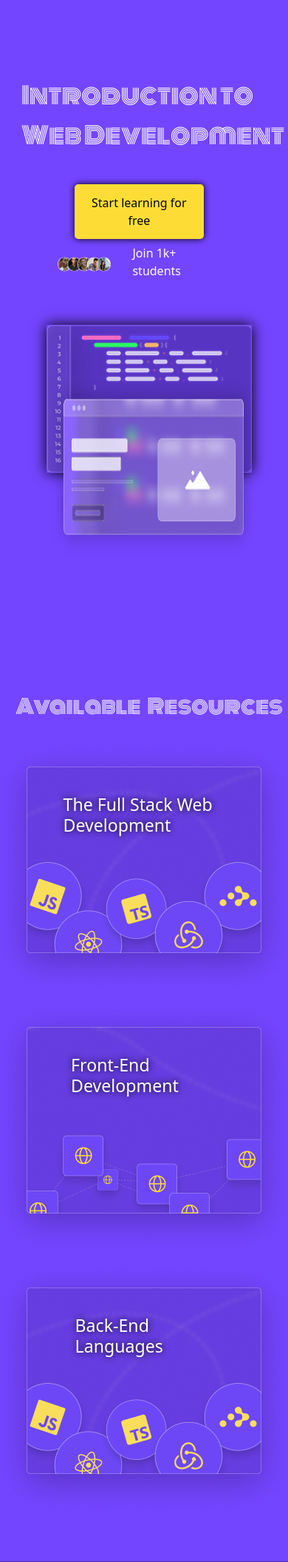
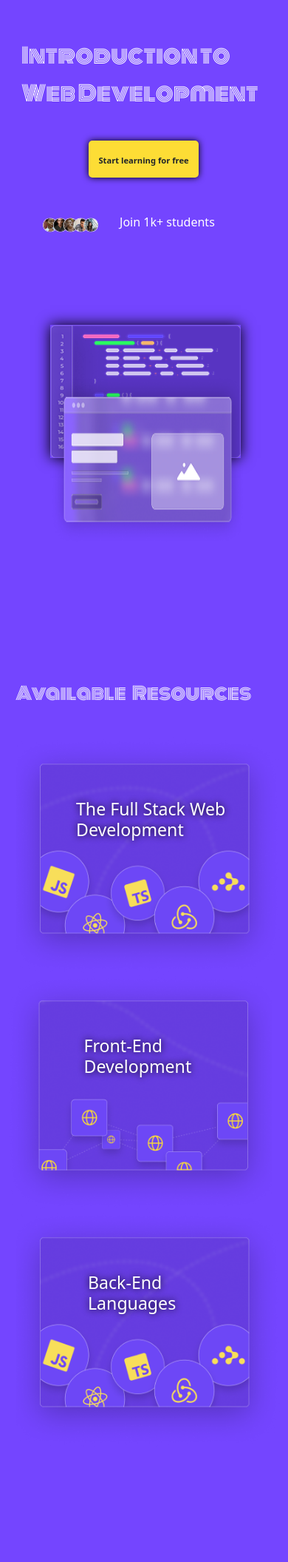
Before and after one commit to Saleem-bazhil/Web-Development-Course, a Django app: page /email/ in a window 390 px wide. Shown: the part 68-2179 px from the top of the page at 74% size. Run offline with Django 5.2, Linux system fonts and the light colour scheme; some libraries are stand-ins or nearby versions; some web fonts are replaced.

Commit message:
css small screen correction

```diff
--- a/frontend/templates/main.html
+++ b/frontend/templates/main.html
@@ -27,7 +27,7 @@
                     <h2 class="mb-3">Introduction to</h2>
                     <h2 class="mb-1"> Web Development</h2>
                     <div class="d-flex align-items-center gap-lg-3" id="logo_img">
-                        <button id="button">Start learning for free</button>
+                                            <button id="button"><a href="#new" class="text-decoration-none text-dark">Start learning for free</a></button>
                         <img src="{% static 'assets/images/stdlogo.png' %}" alt="">
                         <p>Join 1k+ students</p>
                     </div>
--- a/static/css/main.css
+++ b/static/css/main.css
@@ -20,6 +20,7 @@ html,body {
   height: 100vh;
   width: 100%;
   display: flex;
+  /* justify-content: center; */
   align-items: center;
   position: relative;
   bottom: 10vh;
@@ -179,6 +180,59 @@ html,body {
   }
 }
 
+@media screen and (max-width:394px) {
+  .first_section h2 {
+    font-size: 1.8rem;
+    position: relative;
+    top: 7vh;
+  }
+  .first_section button{
+    position: relative;
+    left: 26vw;
+  }
+  .first_section button a{
+    font-size: 0.7rem;
+    font-weight: bolder;
+
+  }
+    .first_section button a:hover{
+    font-size: 0.7rem;
+    font-weight: bolder;
+
+  }
+    #logo_img {
+    position: relative;
+    top: 11vh;
+    z-index: 3;
+    display: flex;
+    justify-content: center;
+  }
+    #logo_img p {
+    position: relative;
+    top: 12vh;
+  }
+    #logo_img img {
+    position: relative;
+    top: 11.5vh;
+  }
+   #img_banner {
+    height: 180px !important;
+    width: 258px !important;
+    position: absolute;
+    left: 8vh;
+    top: 52vh;
+    z-index: 1;
+  }
+    #img_banner2 {
+    height: 230px !important;
+    width: 264px !important;
+    position: absolute;
+    top: 60vh;
+    left: 8vh;
+    z-index: 2;
+  }
+}
+
 .second_section {
   min-height: 100vh;
   width: 100%;
@@ -245,5 +299,35 @@ html,body {
     position: relative;
     top: 18vh;
   }
+  }
 
+  @media screen and (max-width:394px) {
+      .second_section{
+    position: relative;
+    min-height: 170vh;
+  }
+  .second_section h1 {
+    position: absolute;
+    font-size: 1.5rem;
+    top: 9.4vh;
+  }
+      #card1 img{
+    width: 360px;
+    height: 320px;
+  }
+
+    #card2 img{
+    width: 360px;
+    height: 320px;
+  }
+
+  #card3 img{
+    width: 360px;
+    height: 320px;
+  }
+
+.second_section_card h3 {
+  position: absolute;
+  top: 10vh;
 }
+}
```
